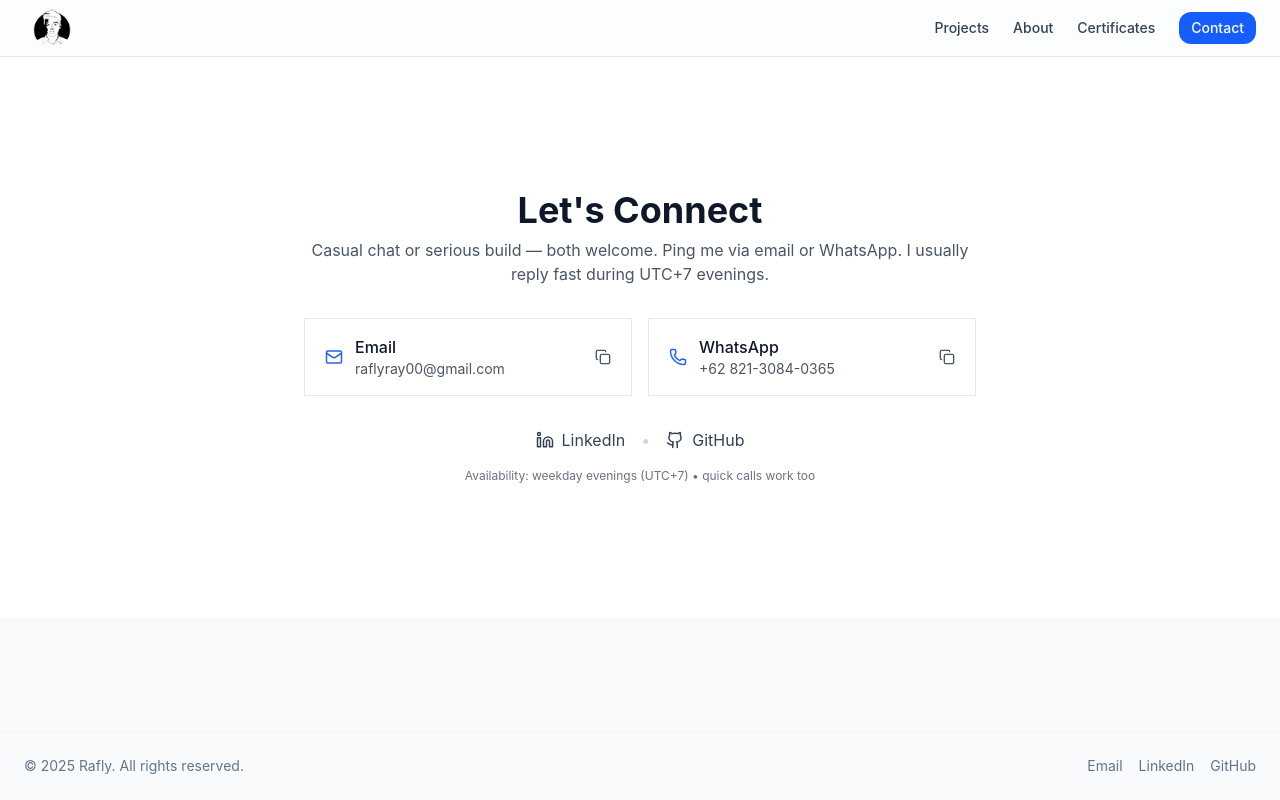
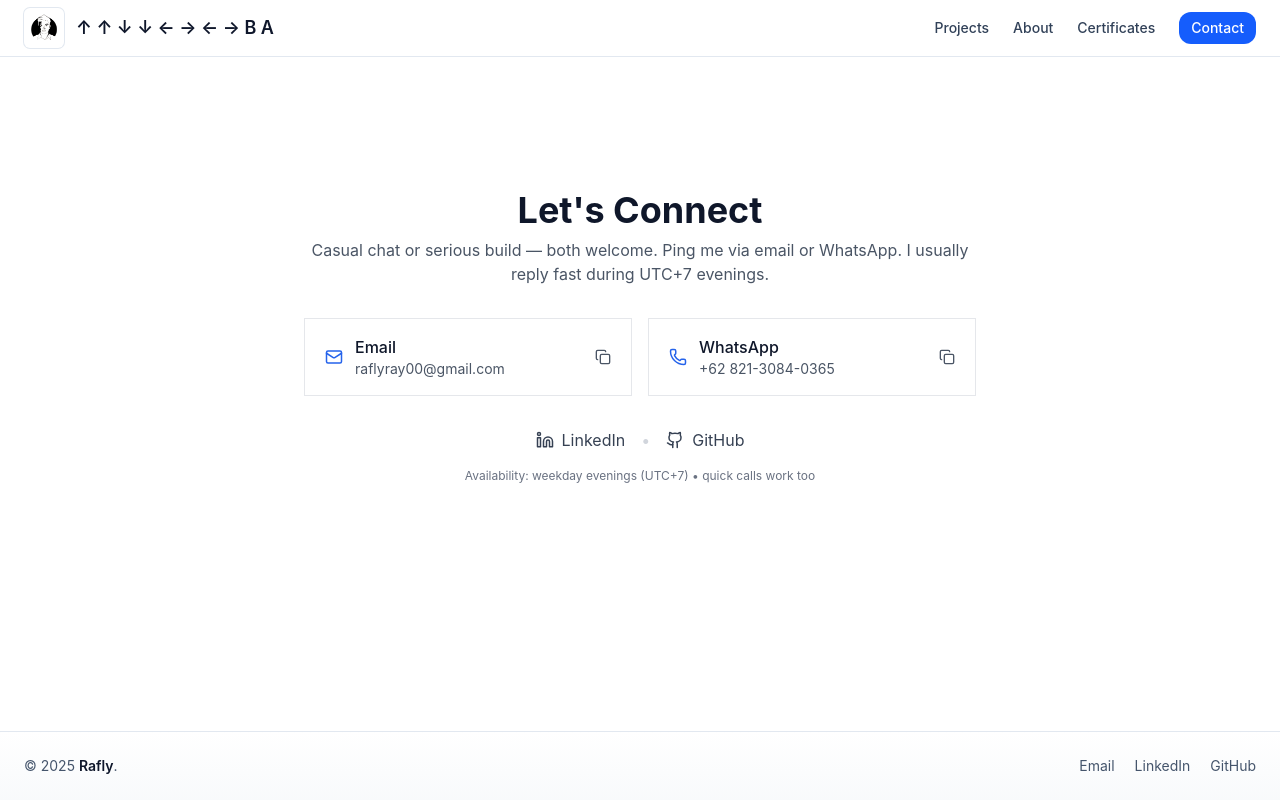
Before and after one commit to raflyrayhan/portfolio, a Next.js app: page /contact in a window 1280 px wide. Built offline with nearby package versions, Linux system fonts and the light colour scheme.

Commit message:
easteregg

```diff
--- a/app/layout.tsx
+++ b/app/layout.tsx
@@ -1,15 +1,15 @@
 "use client";
-
 import "@/styles/globals.css";
 import { ReactNode, useEffect, useState } from "react";
 import { usePathname } from "next/navigation";
 import { motion, AnimatePresence } from "framer-motion";
 import { NavBar } from "@/components/Navbar";
 import { Footer } from "@/components/Footer";
+import { EasterEggs } from "@/components/EasterEgg";
 
 export default function RootLayout({ children }: { children: ReactNode }) {
   return (
-    <html lang="en" className="scroll-smooth">{/* no dark class, no ThemeScript */}
+    <html lang="en" className="scroll-smooth">
       <body className="bg-white text-slate-900 antialiased selection:bg-blue-200/60">
         <SiteShell>{children}</SiteShell>
       </body>
@@ -25,6 +25,7 @@ function SiteShell({ children }: { children: ReactNode }) {
   return (
     <div className="min-h-screen flex flex-col">
       <NavBar />
+      <EasterEggs />
       <main className="flex-1">
         <AnimatePresence mode="wait">
           {ready && (
--- /dev/null
+++ b/components/EasterEgg.tsx
@@ -0,0 +1,102 @@
+"use client";
+import { useEffect, useRef, useState } from "react";
+import { motion, AnimatePresence } from "framer-motion";
+
+const EASE: [number, number, number, number] = [0.22, 1, 0.36, 1];
+const KONAMI = [
+  "ArrowUp","ArrowUp","ArrowDown","ArrowDown","ArrowLeft",
+  "ArrowRight","ArrowLeft","ArrowRight","b","a",
+];
+
+export function EasterEggs() {
+  const [active, setActive] = useState(false);
+  const [burst, setBurst] = useState(0);
+  const seq = useRef<string[]>([]);
+  const taps = useRef<number>(0);
+  const timer = useRef<number | null>(null);
+
+  // Konami listener
+  useEffect(() => {
+    const onKey = (e: KeyboardEvent) => {
+      const key = e.key.length === 1 ? e.key.toLowerCase() : e.key;
+      seq.current.push(key);
+      if (seq.current.length > KONAMI.length) seq.current.shift();
+      const ok = KONAMI.every((k, i) => seq.current[i] === k);
+      if (ok) trigger();
+    };
+    window.addEventListener("keydown", onKey);
+    return () => window.removeEventListener("keydown", onKey);
+  }, []);
+
+  // Logo-tap listener
+  useEffect(() => {
+    const onTap = () => {
+      taps.current += 1;
+      if (timer.current) window.clearTimeout(timer.current);
+      timer.current = window.setTimeout(() => (taps.current = 0), 1200);
+      if (taps.current >= 7) {
+        taps.current = 0;
+        trigger();
+      }
+    };
+    window.addEventListener("rafly:logo-tap" as any, onTap);
+    return () => window.removeEventListener("rafly:logo-tap" as any, onTap);
+  }, []);
+
+  function trigger() {
+    setActive(true);
+    setBurst((b) => b + 1);
+    window.setTimeout(() => setActive(false), 3800);
+  }
+
+  return (
+    <>
+      <AnimatePresence>
+        {active && (
+          <motion.div
+            initial={{ y: -40, opacity: 0 }}
+            animate={{ y: 0, opacity: 1, transition: { duration: 0.35, ease: EASE } }}
+            exit={{ y: -40, opacity: 0, transition: { duration: 0.3, ease: EASE } }}
+            className="fixed top-3 left-1/2 -translate-x-1/2 z-[90]"
+          >
+            <div className="rounded-full border border-slate-200 bg-white/90 backdrop-blur px-4 py-2 shadow-sm text-sm font-medium text-slate-800">
+              🎉 Nerd Mode Unlocked — nice fingers.
+            </div>
+          </motion.div>
+        )}
+      </AnimatePresence>
+
+      <Confetti key={burst} fire={active} />
+    </>
+  );
+}
+
+function Confetti({ fire }: { fire: boolean }) {
+  if (!fire) return null;
+  const EMOJIS = ["💥","⚙️","✨","🧪","🚀","💡","🛠️","📐"];
+  const pieces = Array.from({ length: 18 }).map((_, i) => ({
+    id: i,
+    x: Math.random() * 100,
+    rot: (Math.random() * 40) - 20,
+    dur: 1.1 + Math.random() * 0.9,
+    emoji: EMOJIS[i % EMOJIS.length],
+    delay: Math.random() * 0.2,
+  }));
+
+  return (
+    <div className="pointer-events-none fixed inset-0 z-[80]">
+      {pieces.map(p => (
+        <motion.div
+          key={p.id}
+          initial={{ x: `${p.x}vw`, y: "-10vh", rotate: p.rot, opacity: 0 }}
+          animate={{ y: "110vh", rotate: p.rot + 120, opacity: 1 }}
+          transition={{ duration: p.dur, ease: "easeOut", delay: p.delay }}
+          className="absolute text-2xl"
+          style={{ left: 0 }}
+        >
+          {p.emoji}
+        </motion.div>
+      ))}
+    </div>
+  );
+}
--- a/components/Footer.tsx
+++ b/components/Footer.tsx
@@ -1,14 +1,48 @@
+import { motion } from "framer-motion";
+
 export function Footer() {
   return (
-    <footer className="border-t border-slate-100 dark:border-slate-800 mt-12">
-      <div className="mx-auto max-w-7xl px-4 sm:px-6 py-6 text-sm text-slate-500 dark:text-slate-400
-                      flex flex-col sm:flex-row items-center justify-between gap-2">
-        <span>© {new Date().getFullYear()} Rafly. All rights reserved.</span>
-        <div className="flex items-center gap-4">
-          <a href="mailto:hello@rafly.dev" className="hover:text-slate-800 dark:hover:text-slate-200">Email</a>
-          <a href="https://www.linkedin.com/" className="hover:text-slate-800 dark:hover:text-slate-200">LinkedIn</a>
-          <a href="https://github.com/" className="hover:text-slate-800 dark:hover:text-slate-200">GitHub</a>
-        </div>
+    <footer className="border-t border-slate-200 bg-gradient-to-t from-slate-50 to-white">
+      <div className="mx-auto max-w-7xl px-4 sm:px-6 py-6 text-sm text-slate-600 flex flex-col sm:flex-row items-center justify-between gap-2">
+        <motion.span
+          initial={{ opacity: 0, y: 6 }}
+          whileInView={{ opacity: 1, y: 0 }}
+          transition={{ duration: 0.4 }}
+          className="text-center sm:text-left"
+        >
+          © {new Date().getFullYear()} <span className="font-semibold text-slate-900">Rafly</span>.
+        </motion.span>
+
+        <motion.div
+          initial={{ opacity: 0, y: 6 }}
+          whileInView={{ opacity: 1, y: 0 }}
+          transition={{ duration: 0.5, delay: 0.1 }}
+          className="flex items-center gap-5"
+        >
+          <a
+            href="mailto:hello@rafly.dev"
+            className="relative hover:text-blue-600 transition-colors group"
+          >
+            <span>Email</span>
+            <span className="absolute -bottom-0.5 left-0 w-0 h-0.5 bg-blue-600 transition-all group-hover:w-full"></span>
+          </a>
+          <a
+            href="https://www.linkedin.com/"
+            target="_blank"
+            className="relative hover:text-blue-600 transition-colors group"
+          >
+            <span>LinkedIn</span>
+            <span className="absolute -bottom-0.5 left-0 w-0 h-0.5 bg-blue-600 transition-all group-hover:w-full"></span>
+          </a>
+          <a
+            href="https://github.com/"
+            target="_blank"
+            className="relative hover:text-blue-600 transition-colors group"
+          >
+            <span>GitHub</span>
+            <span className="absolute -bottom-0.5 left-0 w-0 h-0.5 bg-blue-600 transition-all group-hover:w-full"></span>
+          </a>
+        </motion.div>
       </div>
     </footer>
   );
--- a/components/Navbar.tsx
+++ b/components/Navbar.tsx
@@ -1,53 +1,108 @@
 "use client";
 import Link from "next/link";
-import { useState, useEffect } from "react";
 import Image from "next/image";
+import { useEffect, useState } from "react";
+import { usePathname } from "next/navigation";
+import { motion, AnimatePresence } from "framer-motion";
 
 export function NavBar() {
   const [open, setOpen] = useState(false);
+  const [scrolled, setScrolled] = useState(false);
+  const [taglineIndex, setTaglineIndex] = useState(0);
+  const pathname = usePathname();
+
+  const taglines = [
+    "raflyrm.site",
+    "↑ ↑ ↓ ↓ ← → ← → B A",
+    "Code. Create. Conquer.",
+    "← Click me 7",
+  ];
 
   useEffect(() => {
-    const closeMenu = () => setOpen(false);
-    window.addEventListener("hashchange", closeMenu);
-    return () => window.removeEventListener("hashchange", closeMenu);
+    const interval = setInterval(() => {
+      setTaglineIndex((prev) => (prev + 1) % taglines.length);
+    }, 3000);
+    return () => clearInterval(interval);
   }, []);
+
+  useEffect(() => setOpen(false), [pathname]);
+
+  useEffect(() => {
+    const onScroll = () => setScrolled(window.scrollY > 2);
+    onScroll();
+    window.addEventListener("scroll", onScroll, { passive: true });
+    return () => window.removeEventListener("scroll", onScroll);
+  }, []);
+
+  const navItems = [
+    { href: "/projects", label: "Projects" },
+    { href: "/about", label: "About" },
+    { href: "/certificates", label: "Certificates" },
+  ];
+
+  const isActive = (href: string) =>
+    href === "/"
+      ? pathname === "/"
+      : pathname === href || pathname.startsWith(href + "/");
 
   return (
     <header
-      className="sticky top-0 z-50 bg-white/80 backdrop-blur-md
-                 supports-[backdrop-filter]:bg-white/60 border-b border-slate-200"
+      className={[
+        "sticky top-0 z-50 border-b border-slate-200 bg-white/80 backdrop-blur-md supports-[backdrop-filter]:bg-white/60",
+        scrolled ? "shadow-[0_2px_12px_rgba(2,6,23,0.06)]" : "",
+      ].join(" ")}
     >
       <div className="mx-auto max-w-7xl px-4 sm:px-6 h-14 flex items-center justify-between">
-        {/* Brand */}
+        {/* Logo + Dynamic tagline */}
         <Link
           href="/"
           aria-label="Go to home"
-  className="inline-flex items-center"
+          className="inline-flex items-center gap-3"
+          onClick={() => window.dispatchEvent(new Event("rafly:logo-tap"))}
         >
           <Image
             src="/head.png"
             alt="Rafly — Home"
-    width={32}
-    height={32}
+            width={40}
+            height={40}
             priority
-    className="h-14 w-14 rounded-md object-cover"
+            className="h-10 w-10 rounded-md object-cover ring-1 ring-slate-200"
           />
+
+          <div className="relative overflow-hidden h-6 sm:h-7 min-w-[200px] sm:min-w-[240px] md:min-w-[260px]">
+            <div className="absolute inset-y-0 right-0 w-8 bg-gradient-to-l from-transparent to-transparent pointer-events-none z-10" />
+            <AnimatePresence mode="wait">
+              <motion.span
+                key={taglineIndex}
+                initial={{ opacity: 0, y: 10 }}
+                animate={{ opacity: 1, y: 0 }}
+                exit={{ opacity: 0, y: -10 }}
+                transition={{ duration: 0.5, ease: [0.22, 1, 0.36, 1] }}
+                className="absolute inset-0 text-base sm:text-lg font-semibold text-slate-900 whitespace-nowrap"
+              >
+                {taglines[taglineIndex]}
+              </motion.span>
+            </AnimatePresence>
+          </div>
         </Link>
 
         {/* Desktop nav */}
-        <nav className="hidden md:flex items-center gap-6 text-sm font-medium text-slate-700">
-          <Link href="/projects" className="hover:text-blue-600 transition-colors">
-            Projects
+        <nav className="hidden md:flex items-center gap-6 text-sm font-medium">
+          {navItems.map((it) => (
+            <Link
+              key={it.href}
+              href={it.href}
+              className={[
+                "relative text-slate-700 hover:text-blue-600 transition-colors",
+                isActive(it.href) ? "text-blue-700" : "",
+              ].join(" ")}
+            >
+              {it.label}
             </Link>
-          <Link href="/about" className="hover:text-blue-600 transition-colors">
-            About
-          </Link>
-          <Link href="/certificates" className="hover:text-blue-600 transition-colors">
-            Certificates
-          </Link>
+          ))}
           <Link
             href="/contact"
-            className="rounded-xl bg-blue-600 px-3 py-1.5 text-white hover:brightness-95 transition"
+            className="rounded-xl bg-blue-600 px-3 py-1.5 text-white hover:brightness-95 transition focus-visible:outline-none focus-visible:ring-2 focus-visible:ring-blue-600/40"
           >
             Contact
           </Link>
@@ -55,35 +110,49 @@ export function NavBar() {
 
         {/* Mobile toggle */}
         <button
-          className="md:hidden rounded-lg border border-slate-300 px-2 py-1 text-sm text-slate-700"
+          aria-expanded={open}
+          aria-controls="mobile-nav"
           onClick={() => setOpen((v) => !v)}
+          className="md:hidden rounded-lg border border-slate-300 px-3 py-1.5 text-sm text-slate-700"
         >
-          Menu
+          {open ? "Close" : "Menu"}
         </button>
       </div>
 
       {/* Mobile menu */}
+      <AnimatePresence>
         {open && (
-        <div className="md:hidden border-t border-slate-200 bg-white/90 backdrop-blur-sm">
+          <motion.div
+            id="mobile-nav"
+            initial={{ height: 0, opacity: 0 }}
+            animate={{ height: "auto", opacity: 1 }}
+            exit={{ height: 0, opacity: 0 }}
+            transition={{ duration: 0.22, ease: [0.22, 1, 0.36, 1] }}
+            className="md:hidden border-t border-slate-200 bg-white/95 backdrop-blur-sm"
+          >
             <div className="mx-auto max-w-7xl px-4 py-3 flex flex-col gap-3 text-sm font-medium text-slate-700">
-            <Link href="/projects" className="hover:text-blue-600 transition-colors">
-              Projects
+              {navItems.map((it) => (
+                <Link
+                  key={it.href}
+                  href={it.href}
+                  className={[
+                    "py-1",
+                    isActive(it.href) ? "text-blue-700" : "hover:text-blue-600",
+                  ].join(" ")}
+                >
+                  {it.label}
                 </Link>
-            <Link href="/about" className="hover:text-blue-600 transition-colors">
-              About
-            </Link>
-            <Link href="/certificates" className="hover:text-blue-600 transition-colors">
-              Certificates
-            </Link>
+              ))}
               <Link
                 href="/contact"
-              className="rounded-lg bg-blue-600 px-3 py-2 text-white w-max hover:brightness-95 transition"
+                className="mt-1 rounded-lg bg-blue-600 px-3 py-2 text-white w-max hover:brightness-95 transition"
               >
                 Contact
               </Link>
             </div>
-        </div>
+          </motion.div>
         )}
+      </AnimatePresence>
     </header>
   );
 }
--- a/styles/globals.css
+++ b/styles/globals.css
@@ -1,61 +1,78 @@
+/* Tetap pakai import seperti maumu */
 @import "tailwindcss";
 
-::-webkit-scrollbar {
-  width: 0px;
-  background: transparent; /* optional, just for safety */
+/* ====== Brand tokens ringan ====== */
+:root {
+  --brand-blue: #2563eb;  /* blue-600 */
 }
 
-/* Hide scrollbar for Firefox */
+/* ====== Scrollbar disembunyikan tapi tetap bisa scroll ====== */
+::-webkit-scrollbar { width: 0; height: 0; background: transparent; }
 html {
-  scrollbar-width: none; /* Firefox */
-  -ms-overflow-style: none; /* Internet Explorer 10+ */
+  scrollbar-width: none;          /* Firefox */
+  -ms-overflow-style: none;       /* IE/Edge legacy */
+  -webkit-text-size-adjust: 100%;
+  text-rendering: optimizeLegibility;
+}
+body { overflow-y: scroll; }      /* stabilin layout saat konten pendek */
+
+/* ====== Baseline layout & look ====== */
+html, body { height: 100%; scroll-behavior: smooth; overscroll-behavior: none; }
+
+body {
+  background-color: #ffffff;      /* samain sama desain terang */
+  color: #0f172a;                 /* slate-900 */
+  font-family: Inter, ui-sans-serif, system-ui, -apple-system, Segoe UI, Roboto, "Helvetica Neue", Arial, "Noto Sans", "Apple Color Emoji", "Segoe UI Emoji", "Segoe UI Symbol", "Noto Color Emoji", sans-serif;
+  -webkit-font-smoothing: antialiased;
+  -moz-osx-font-smoothing: grayscale;
 }
 
-/* Ensure body still scrolls */
-body {
-  overflow-y: scroll;
+::selection { background-color: rgba(37,99,235,0.2); }
+
+/* ====== Elemen umum ====== */
+a { transition: color .2s ease, background-color .2s ease, opacity .2s ease, box-shadow .2s ease; }
+
+img {
+  user-select: none;
+  -webkit-user-drag: none;
+  image-rendering: -webkit-optimize-contrast;
 }
 
+/* ====== Caret typewriter (dipakai di HeroText) ====== */
 @keyframes blink {
   0%, 50% { opacity: 1; }
   51%, 100% { opacity: 0; }
 }
 .animate-blink {
   display: inline-block;
-  width: 0.6ch;
-  animation: blink 1s step-end infinite;
-}
-html, body {
-  scroll-behavior: smooth;
-  overscroll-behavior: none;
+  width: 0.55ch;
+  color: var(--brand-blue);
+  animation: blink 1s steps(1, end) infinite;
 }
 
+/* ====== Utility opsional ====== */
+.hide-scrollbar { scrollbar-width: none; -ms-overflow-style: none; }
+.hide-scrollbar::-webkit-scrollbar { display: none; }
 
-html,
-body {
-  background-color: #f8fafc;
-  color: #1e293b;
-  font-family: 'Inter', sans-serif;
-  scroll-behavior: smooth;
-  overscroll-behavior: none;
+/* Shimmer (buat ShimmerCard) */
+@keyframes shimmer {
+  0% { transform: translateX(-60%); }
+  100% { transform: translateX(60%); }
 }
 
-a {
-  transition: all 0.2s ease-in-out;
+/* Marquee (ticker stacks) */
+@keyframes marq {
+  from { transform: translateX(0); }
+  to   { transform: translateX(-50%); }
 }
 
-img {
-  user-select: none;
-  -webkit-user-drag: none;
+/* ====== Aksesibilitas: hormati reduce motion ====== */
+@media (prefers-reduced-motion: reduce) {
+  html { scroll-behavior: auto; }
+  *, *::before, *::after {
+    animation-duration: 0.001ms !important;
+    animation-iteration-count: 1 !important;
+    transition-duration: 0.001ms !important;
+    scroll-behavior: auto !important;
+  }
 }
-@keyframes blink {
-  0%, 50% { opacity: 1; }
-  51%, 100% { opacity: 0; }
-}
-
-.animate-blink {
-  display: inline-block;
-  width: 0.5ch;
-  color: #2563eb;
-  animation: blink 1s step-end infinite;
-}
```
Also changed, not shown: app/page.tsx (+34 -21 lines). Lines whose indentation alone changed are shown as unchanged.
